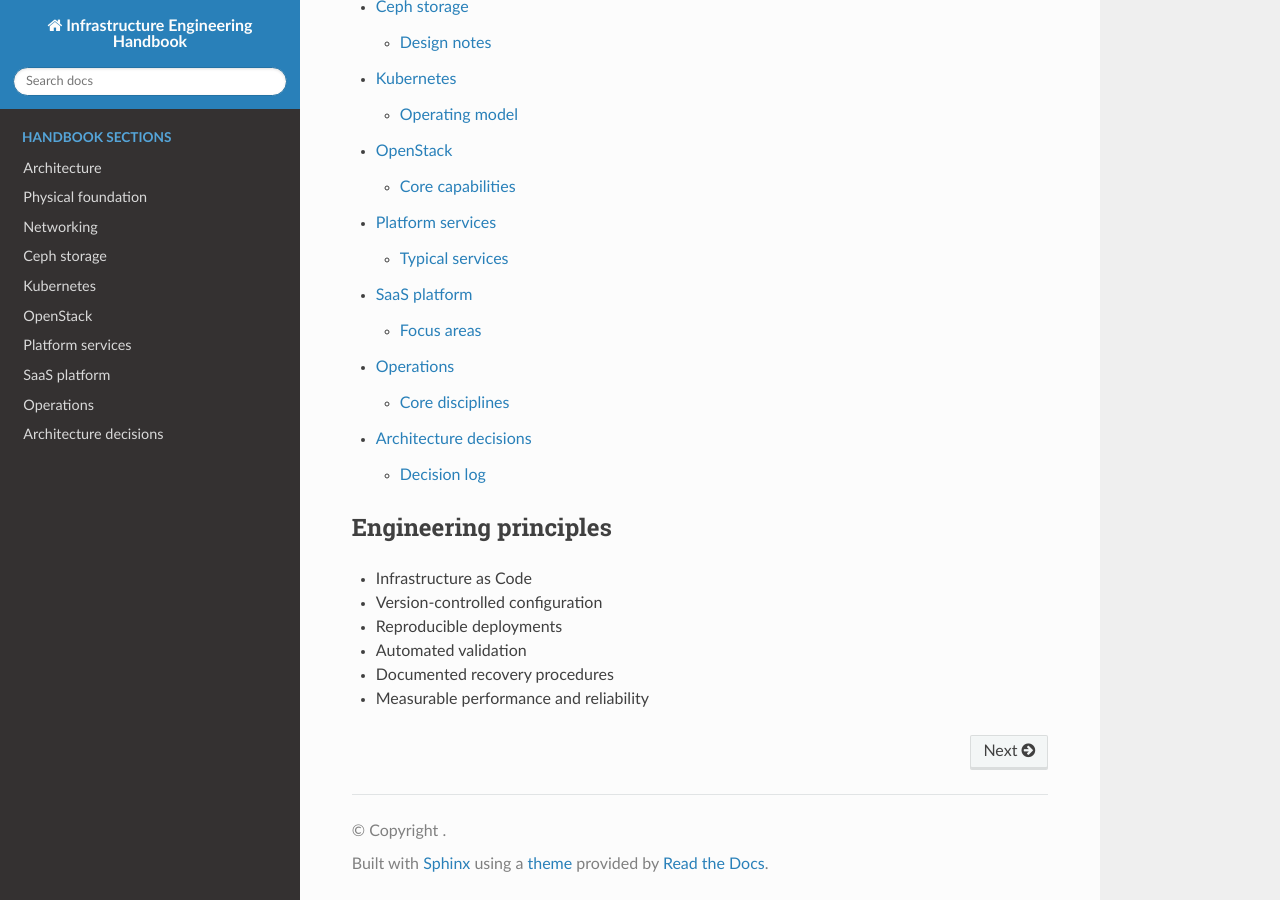
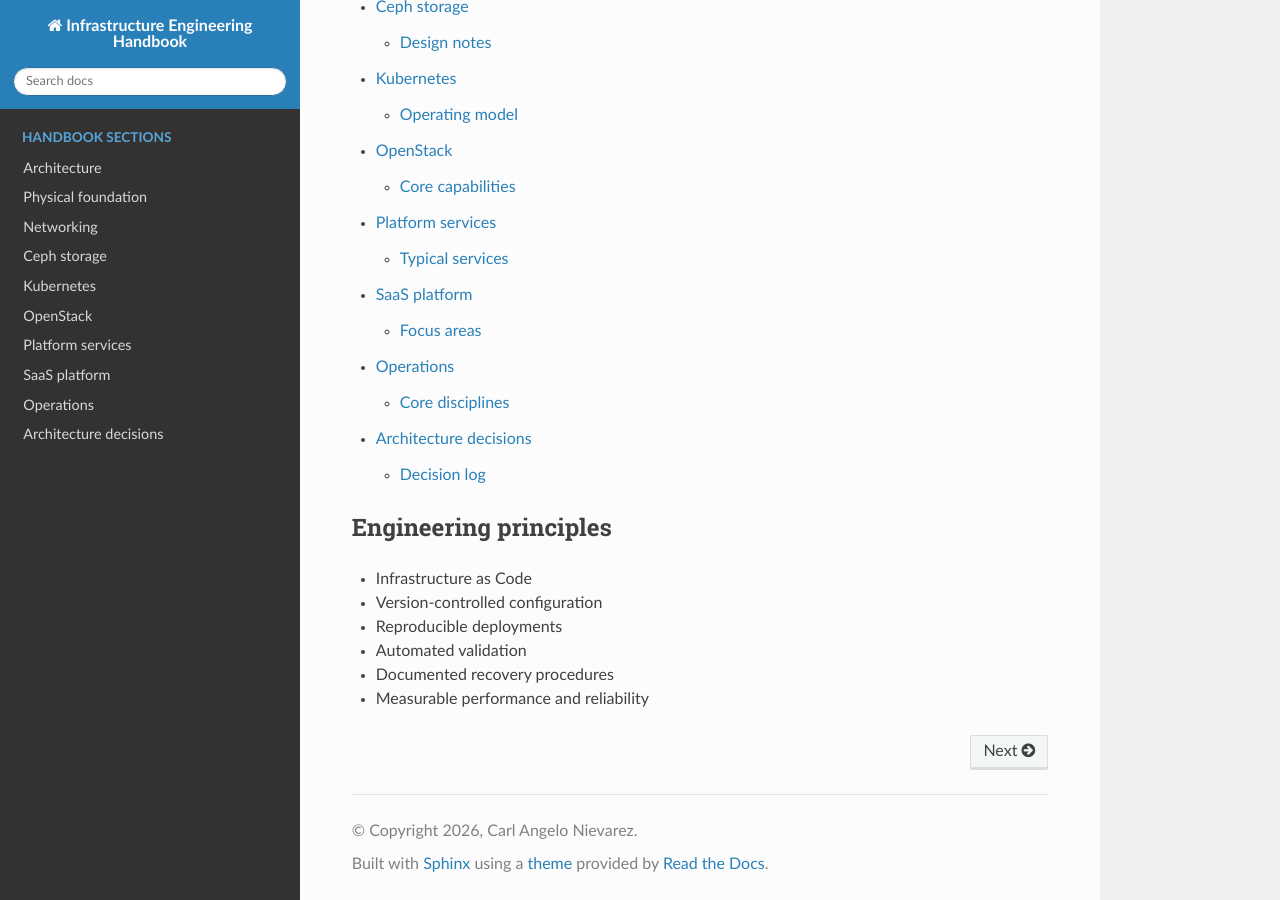
Before and after one commit to aice09/infra-handbook, a Sphinx documentation site: the page built from docs/index.md, in a window 1280 px wide and 900 px high, scrolled down 533 px. Built offline with Sphinx 7.4.7 and the Read the Docs theme 3.1.0, drawn with Linux system fonts in a browser that asks for light colours.

Commit message:
Update handbook documentation metadata
Co-authored-by: Copilot <223556219+Copilot@users.noreply.github.com>

```diff
--- a/docs/conf.py
+++ b/docs/conf.py
@@ -1,6 +1,8 @@
 project = "Infrastructure Engineering Handbook"
-author = "Infrastructure Engineering"
+author = "Carl Angelo Nievarez"
 release = "0.1.0"
+year = 2026
+copyright = f"{year}, {author}"
 
 extensions = ["myst_parser"]
 
```
